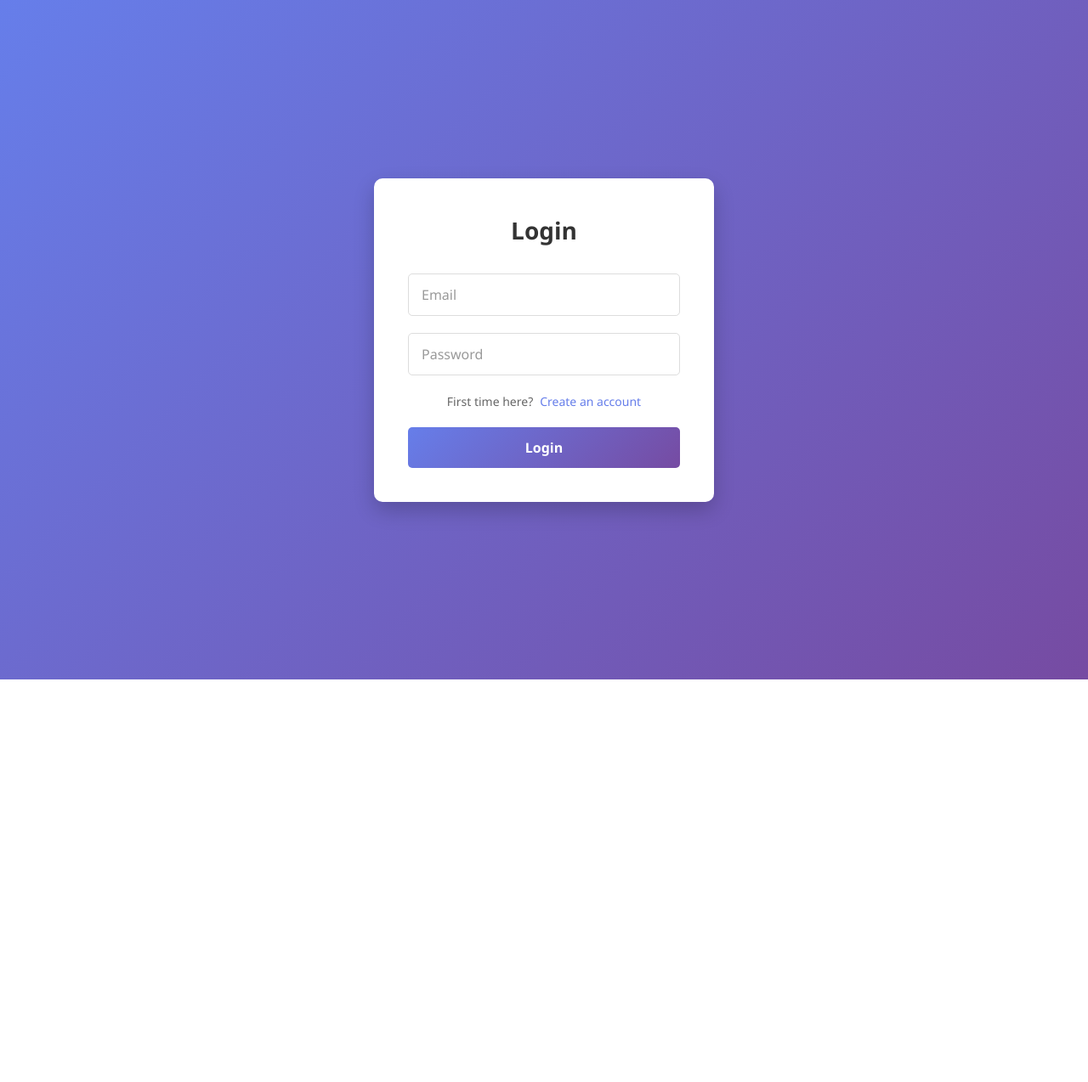
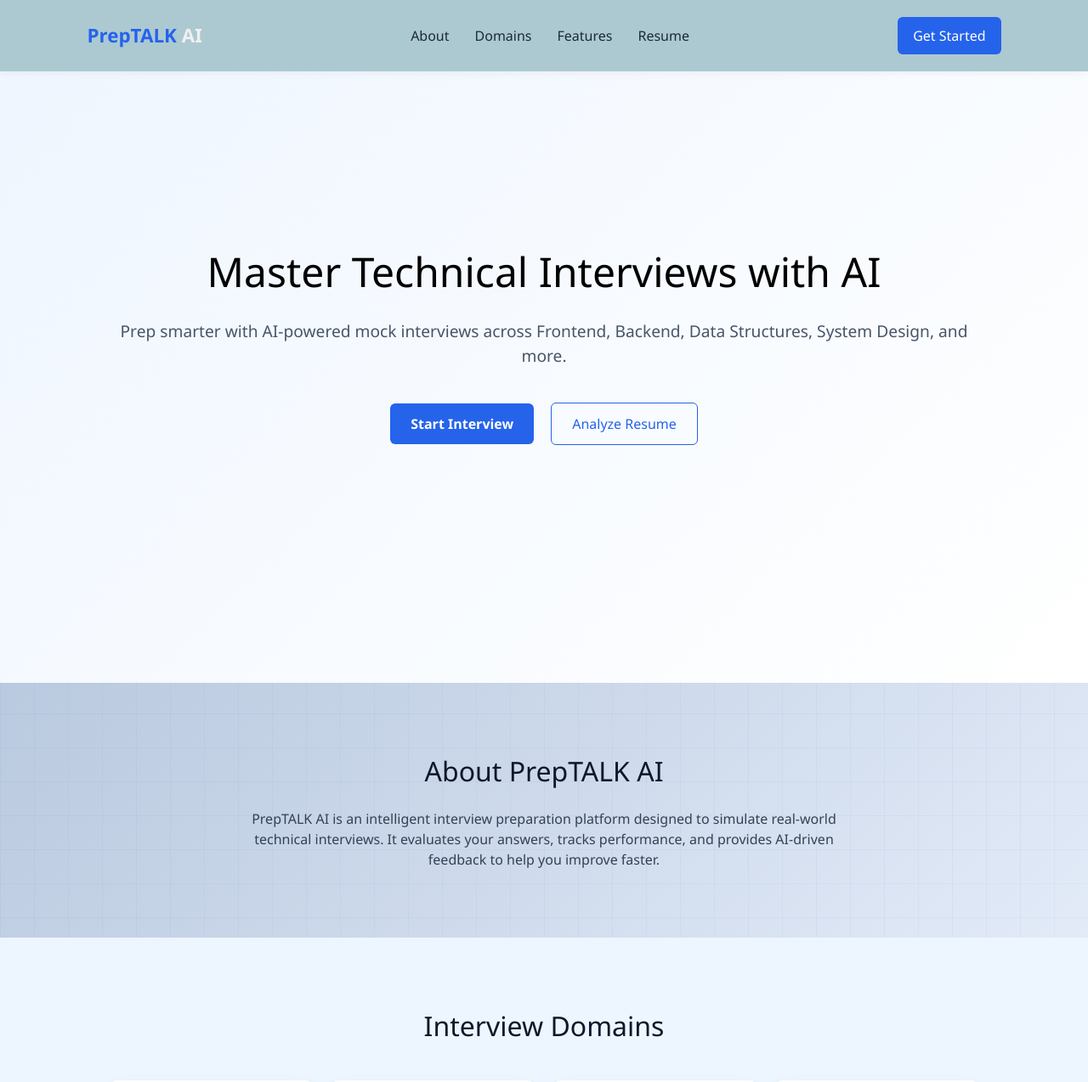
Before and after one commit to RohitPGGC11/PrepTalk-AI, a React (Vite) app in the folder fronted/: page / in a window 1280 px wide. Shown: the top 1274 px of the page at 85% size. Before the commit the page ends 800 px from the top, so only its background shows below. Built offline with nearby package versions, Linux system fonts and the light colour scheme.

Commit message:
completed the backend ollama response architecture

```diff
--- a/fronted/src/App.jsx
+++ b/fronted/src/App.jsx
@@ -11,8 +11,8 @@ const App = () => {
   return (
     <div>
     <Routes>
-      <Route path="/" element={<Login/>}></Route>
-      <Route path="/Home" element={<Home/>}></Route>
+      <Route path="/" element={<Home/>}></Route>
+      <Route path="/Home" element={<Login/>}></Route>
       <Route path="/Register" element={<Register/>}></Route>
       <Route path="/chat" element={<Chat/>}></Route>
       <Route path="/admin" element={<AdminDashboard/>}></Route>
--- a/fronted/src/pages/Chat/Chat.jsx
+++ b/fronted/src/pages/Chat/Chat.jsx
@@ -79,7 +79,7 @@ function SpeechToText() {
       setLoading(true);
       const response = await axios.post(url + "/api/ollama/chat", {
 
-        message: text,
+        answer: text,
       });
 
       if (response.data.success) {
--- a/fronted/src/pages/Home/Home.css
+++ b/fronted/src/pages/Home/Home.css
@@ -1,82 +1,270 @@
+/* GLOBAL BACKGROUND */
+body {
+  margin: 0;
+  padding: 0;
+  background-color: #b9cbde;
+}
+html{
+  scroll-behavior: smooth;
+}
+
+/* Main Wrapper */
 .home {
-font-family: Arial, sans-serif;
+  position: relative;
+  min-height: 100vh;
+  overflow-x: hidden;
+  background: linear-gradient(135deg, #a4b8d2 0%, #eef4ff 50%, #d7e6f5 100%);
 }
+
+/* GRID TEXTURE OVERLAY */
+.home::before {
+  content: "";
+  position: absolute;
+  inset: 0;
+  background-image:
+    linear-gradient(rgba(37, 99, 235, 0.05) 1px, transparent 1px),
+    linear-gradient(90deg, rgba(37, 99, 235, 0.05) 1px, transparent 1px);
+  background-size: 40px 40px;
+  pointer-events: none;
+  z-index: 0;
+}
+
+/* RADIAL GLOW EFFECT */
+.home::after {
+  content: "";
+  position: absolute;
+  top: -200px;
+  right: -200px;
+  width: 600px;
+  height: 600px;
+  background: radial-gradient(circle, rgba(37, 99, 235, 0.15) 0%, transparent 70%);
+  z-index: 0;
+  pointer-events: none;
+}
+
+/* Make all content appear above texture */
+.home > * {
+  position: relative;
+  z-index: 1;
+}
+
+/* NAVBAR */
+.navbar {
+  position: sticky;
+  top: 0;
+  background: rgb(172, 201, 209);
+  display: flex;
+  justify-content: space-between;
+  align-items: center;
+  padding: 20px 8%;
+  box-shadow: 0 2px 10px rgba(0,0,0,0.05);
+  z-index: 1000;
+}
+
+.logo {
+  font-size: 1.4rem;
+  font-weight: bold;
+}
+
+.logo-highlight {
+  color: #2563eb;
+}
+
+.nav-links {
+  list-style: none;
+  display: flex;
+  gap: 30px;
+}
+
+.nav-links a {
+  text-decoration: none;
+  color: #1e293b;
+  font-weight: 500;
+  transition: 0.3s;
+}
+
+.nav-links a:hover {
+  color: #2563eb;
+}
+
+.nav-btn {
+  background: #2563eb;
+  color: white;
+  border: none;
+  padding: 10px 18px;
+  border-radius: 6px;
+  cursor: pointer;
+}
+
+/* HERO */
 .hero {
-height: 90vh;
-display: flex;
-flex-direction: column;
-align-items: center;
-justify-content: center;
-text-align: center;
-background: linear-gradient(to right, #4f46e5, #6366f1);
-color: white;
-padding: 20px;
+  height: 90vh;
+  padding: 200px 10%;
+  text-align: center;
+  background: linear-gradient(135deg, #eff6ff, #ffffff);
+}
+
+.hero h1 {
+  color: black;
+  font-size: 3rem;
+  margin-bottom: 20px;
 }
 
 .hero p {
-margin-top: 15px;
-font-size: 1.2rem;
-max-width: 600px;
+  color: #475569;
+  font-size: 1.2rem;
+  margin-bottom: 30px;
 }
 
-
-.hero-buttons {
-margin-top: 25px;
-display: flex;
-gap: 15px;
+.hero-buttons button {
+  margin: 10px;
 }
 
-
-.btn {
-padding: 12px 24px;
-border: none;
-cursor: pointer;
-font-size: 1rem;
-border-radius: 6px;
+/* BUTTONS */
+.primary-btn {
+  background: #2563eb;
+  color: white;
+  border: none;
+  padding: 12px 24px;
+  border-radius: 6px;
+  cursor: pointer;
+  font-weight: 600;
 }
 
-
-.primary {
-background-color: #111827;
-color: white;
+.secondary-btn {
+  background: transparent;
+  border: 1px solid #2563eb;
+  color: #2563eb;
+  padding: 12px 24px;
+  border-radius: 6px;
+  cursor: pointer;
 }
 
-
-.secondary {
-background-color: white;
-color: #111827;
+/* SECTIONS */
+.section {
+  padding: 80px 10%;
+  text-align: center;
 }
 
-
-.features {
-display: grid;
-grid-template-columns: repeat(auto-fit, minmax(250px, 1fr));
-gap: 20px;
-padding: 60px 40px;
+.section h2 {
+  font-size: 2rem;
+  margin-bottom: 20px;
 }
 
+.section p {
+  max-width: 700px;
+  margin: auto;
+  color: #475569;
+}
+
+.light-bg {
+  background: #edf6ff;
+}
+
+/* GRID */
+.grid {
+  margin-top: 40px;
+  display: grid;
+  grid-template-columns: repeat(auto-fit, minmax(240px, 1fr));
+  gap: 20px;
+}
+
+.card {
+  background: white;
+  padding: 30px;
+  border-radius: 10px;
+  box-shadow: 0 5px 15px rgba(0,0,0,0.05);
+  font-weight: 500;
+  transition: 0.3s;
+}
+
+.card:hover {
+  transform: translateY(-5px);
+}
 
 .feature-card {
-padding: 30px;
-background: #f9fafb;
-border-radius: 10px;
-text-align: center;
+  background: white;
+  padding: 30px;
+  border-radius: 10px;
+  box-shadow: 0 5px 15px rgba(0,0,0,0.05);
 }
 
-
 .feature-card h3 {
-margin-bottom: 10px;
+  margin-bottom: 10px;
+  color: #2563eb;
 }
 
-
+/* CTA */
 .cta {
-background: #111827;
-color: white;
-text-align: center;
-padding: 60px 20px;
+  background: #2563eb;
+  color: white;
+  text-align: center;
+  padding: 80px 10%;
 }
 
+.cta h2 {
+  margin-bottom: 20px;
+}
 
-.cta h2 {
-margin-bottom: 20px;
+/* FOOTER */
+.footer {
+  text-align: center;
+  padding: 20px;
+  background: #f1f5f9;
+  color: #64748b;
 }
+
+/* Ensure dark readable text */
+.section {
+  color: #0f172a;
+}
+
+.section h2 {
+  color: #0f172a;
+}
+
+.section p {
+  color: #334155;
+}
+
+/* Info Cards */
+.info-card,
+.process-card,
+.pricing-card,
+.testimonial-card {
+  background: white;
+  padding: 30px;
+  border-radius: 12px;
+  box-shadow: 0 8px 25px rgba(0,0,0,0.06);
+  transition: 0.3s ease;
+}
+
+.info-card:hover,
+.process-card:hover,
+.pricing-card:hover,
+.testimonial-card:hover {
+  transform: translateY(-6px);
+}
+
+/* Pricing */
+.pricing-card h4 {
+  margin-top: 20px;
+  color: #2563eb;
+  font-size: 1.2rem;
+}
+
+.featured {
+  border: 2px solid #2563eb;
+  transform: scale(1.05);
+}
+
+/* Testimonials */
+.testimonial-card p {
+  font-style: italic;
+  margin-bottom: 15px;
+}
+
+.testimonial-card h4 {
+  font-weight: 600;
+  color: #2563eb;
+}
--- a/fronted/src/pages/Home/Home.jsx
+++ b/fronted/src/pages/Home/Home.jsx
@@ -1,48 +1,242 @@
 import React from "react";
 import "./Home.css";
-
 
 const Home = () => {
   return (
     <div className="home">
-{/* Hero Section */}
+
+      {/* NAVBAR */}
+      <nav className="navbar">
+        <div className="logo">
+          <span className="logo-highlight">PrepTALK</span> AI
+        </div>
+
+        <ul className="nav-links">
+          <li><a href="#about">About</a></li>
+          <li><a href="#domains">Domains</a></li>
+          <li><a href="#features">Features</a></li>
+          <li><a href="#resume">Resume</a></li>
+        </ul>
+
+        <button className="nav-btn">Get Started</button>
+      </nav>
+
+
+      {/* HERO SECTION */}
       <section className="hero">
-<h1>Build Faster with React</h1>
+        <div className="hero-content">
+          <h1>
+            Master Technical Interviews with AI
+          </h1>
           <p>
-A simple and clean React home page using separate CSS for styling.
+            Prep smarter with AI-powered mock interviews across Frontend,
+            Backend, Data Structures, System Design, and more.
           </p>
           <div className="hero-buttons">
-<button className="btn primary">Get Started</button>
-<button className="btn secondary">Learn More</button>
+            <button className="primary-btn">Start Interview</button>
+            <button className="secondary-btn">Analyze Resume</button>
+          </div>
         </div>
       </section>
 
 
-{/* Features Section */}
-<section className="features">
-<div className="feature-card">
-<h3>Fast</h3>
-<p>Reusable components help you develop faster.</p>
-</div>
-<div className="feature-card">
-<h3>Secure</h3>
-<p>Best practices for modern and secure apps.</p>
-</div>
-<div className="feature-card">
-<h3>Scalable</h3>
-<p>Easy to scale as your application grows.</p>
+      {/* ABOUT */}
+      <section id="about" className="section">
+        <h2>About PrepTALK AI</h2>
+        <p>
+          PrepTALK AI is an intelligent interview preparation platform designed
+          to simulate real-world technical interviews. It evaluates your answers,
+          tracks performance, and provides AI-driven feedback to help you improve faster.
+        </p>
+      </section>
+
+
+      {/* DOMAINS */}
+      <section id="domains" className="section light-bg">
+        <h2>Interview Domains</h2>
+
+        <div className="grid">
+          <div className="card">Frontend Development</div>
+          <div className="card">Backend Development</div>
+          <div className="card">Data Structures & Algorithms</div>
+          <div className="card">System Design</div>
+          <div className="card">Database & SQL</div>
+          <div className="card">HR & Behavioral</div>
         </div>
       </section>
 
 
-{/* CTA Section */}
+      {/* FEATURES */}
+      <section id="features" className="section">
+        <h2>Platform Features</h2>
+
+        <div className="grid">
+          <div className="feature-card">
+            <h3>AI Interviewer</h3>
+            <p>Dynamic AI-generated questions with realistic interview flow.</p>
+          </div>
+
+          <div className="feature-card">
+            <h3>Voice & Text Mode</h3>
+            <p>Practice using speech recognition or text-based responses.</p>
+          </div>
+
+          <div className="feature-card">
+            <h3>Performance Analytics</h3>
+            <p>Track scores, keyword coverage, and improvement areas.</p>
+          </div>
+
+          <div className="feature-card">
+            <h3>Smart Feedback</h3>
+            <p>Get clarity, confidence, and technical accuracy insights.</p>
+          </div>
+        </div>
+      </section>
+
+
+      {/* RESUME */}
+      <section id="resume" className="section light-bg">
+        <h2>Resume Builder & Analyzer</h2>
+        <p>
+          Build professional resumes with guided templates and analyze your resume
+          using AI to improve keywords, structure, and ATS compatibility.
+        </p>
+
+        <div className="hero-buttons">
+          <button className="primary-btn">Create Resume</button>
+          <button className="secondary-btn">Analyze Resume</button>
+        </div>
+      </section>
+
+      {/* WHY CHOOSE US */}
+<section className="section">
+  <h2>Why Choose PrepTALK AI?</h2>
+
+  <div className="grid">
+    <div className="info-card">
+      <h3>Real Interview Simulation</h3>
+      <p>
+        Experience company-level interview patterns powered by AI logic
+        and structured evaluation.
+      </p>
+    </div>
+
+    <div className="info-card">
+      <h3>Domain-Specific Preparation</h3>
+      <p>
+        Prepare separately for Frontend, Backend, DSA, System Design,
+        and core CS subjects.
+      </p>
+    </div>
+
+    <div className="info-card">
+      <h3>Instant Performance Report</h3>
+      <p>
+        Get structured performance analytics including strengths,
+        weaknesses, and improvement roadmap.
+      </p>
+    </div>
+  </div>
+</section>
+{/* INTERVIEW PROCESS */}
+<section className="section light-bg">
+  <h2>Our Interview Process</h2>
+
+  <div className="grid">
+    <div className="process-card">
+      <h3>Step 1</h3>
+      <p>Select your domain and difficulty level.</p>
+    </div>
+
+    <div className="process-card">
+      <h3>Step 2</h3>
+      <p>AI generates structured interview questions dynamically.</p>
+    </div>
+
+    <div className="process-card">
+      <h3>Step 3</h3>
+      <p>Respond via voice or text mode.</p>
+    </div>
+
+    <div className="process-card">
+      <h3>Step 4</h3>
+      <p>Receive intelligent feedback and performance score.</p>
+    </div>
+  </div>
+</section>
+{/* PRICING SECTION */}
+<section className="section">
+  <h2>Simple Pricing</h2>
+
+  <div className="grid">
+    <div className="pricing-card">
+      <h3>Free Plan</h3>
+      <p>Basic AI Interviews</p>
+      <p>Limited Resume Analysis</p>
+      <h4>₹0 / Month</h4>
+    </div>
+
+    <div className="pricing-card featured">
+      <h3>Pro Plan</h3>
+      <p>Unlimited AI Interviews</p>
+      <p>Advanced Resume Analysis</p>
+      <p>Detailed Performance Reports</p>
+      <h4>₹499 / Month</h4>
+    </div>
+
+    <div className="pricing-card">
+      <h3>Enterprise</h3>
+      <p>Team Dashboard</p>
+      <p>Advanced Analytics</p>
+      <p>Custom Interview Sets</p>
+      <h4>Contact Us</h4>
+    </div>
+  </div>
+</section>
+{/* TESTIMONIALS */}
+<section className="section light-bg">
+  <h2>What Users Say</h2>
+
+  <div className="grid">
+    <div className="testimonial-card">
+      <p>
+        "PrepTALK AI helped me crack my frontend interview.
+        The AI feedback was incredibly accurate."
+      </p>
+      <h4>- Software Engineer</h4>
+    </div>
+
+    <div className="testimonial-card">
+      <p>
+        "The resume analyzer improved my ATS score significantly.
+        Highly recommended!"
+      </p>
+      <h4>- Backend Developer</h4>
+    </div>
+
+    <div className="testimonial-card">
+      <p>
+        "Best AI-based interview preparation platform I’ve used."
+      </p>
+      <h4>- Final Year Student</h4>
+    </div>
+  </div>
+</section>
+
+      {/* CTA */}
       <section className="cta">
-<h2>Ready to start your project?</h2>
-<button className="btn primary">Start Now</button>
+        <h2>Ready to Ace Your Next Interview?</h2>
+        <button className="primary-btn">Get Started Now</button>
       </section>
+
+
+      {/* FOOTER */}
+      <footer className="footer">
+        © 2026 PrepTALK AI. All rights reserved.
+      </footer>
+
     </div>
   );
 };
 
-
 export default Home;
```
Also changed, not shown: 1 other file (tests, documents, lock files or other folders). Lines whose indentation alone changed are shown as unchanged.
